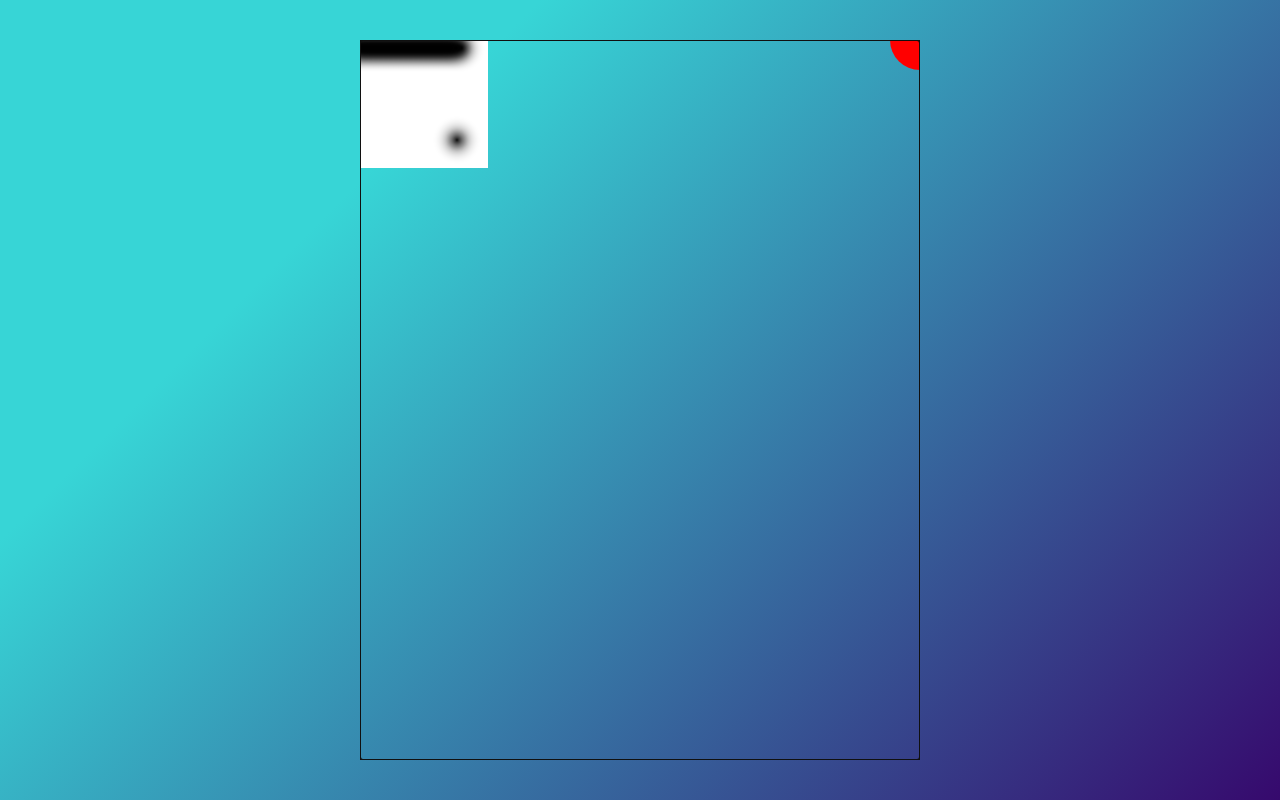
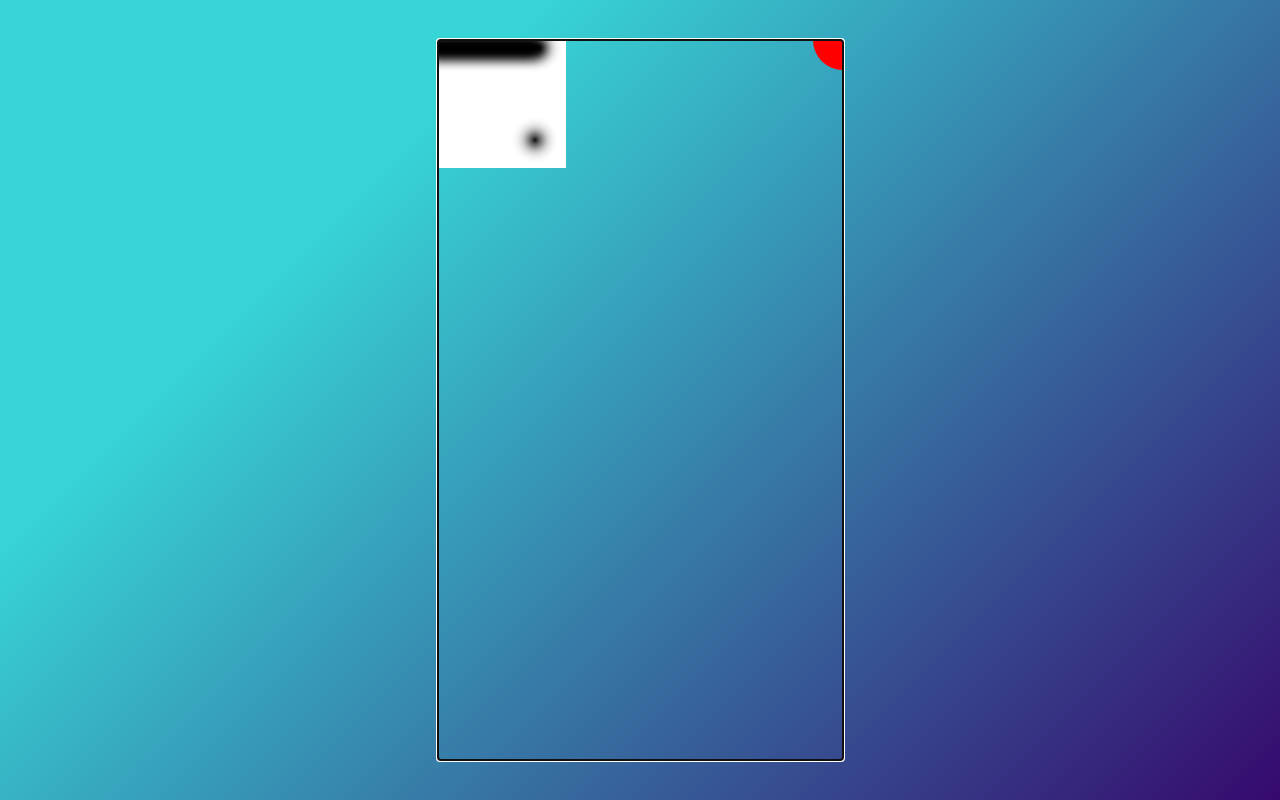
Before and after one commit to bobvanderlinden/ld48, a website with bundled scripts: page index.html in a window 1280 px wide. Built offline with nearby package versions, Linux system fonts and the light colour scheme.

Commit message:
setup aspect ratio container for canvas

```diff
--- a/index.html
+++ b/index.html
@@ -8,8 +8,8 @@
 
   <body>
     <!-- <audio src="assets/music.mp3" type="audio/mpeg" autoplay="1" loop="1"></audio> -->
-    <div id="container">
-      <canvas id="main" width="800" height="600"></canvas>
+    <div id="container" style="--aspect-ratio:9/16;">
+      <canvas id="main" width="900" height="1600"></canvas>
     </div>
   </body>
 </html>
--- a/main.css
+++ b/main.css
@@ -1,15 +1,5 @@
-.embedded {
-  display: none;
-}
-
 * {
   box-sizing: border-box;
-}
-
-#container {
-  height: 90vh;
-  max-width: 70vh;
-  overflow: hidden;
 }
 
 body {
@@ -26,4 +16,22 @@ body {
   background-size: cover;
   height: 100vh;
 }
+
+[style*="--aspect-ratio"] {
+  position: relative;
+  width: calc(90vh * (var(--aspect-ratio)));
 }
+
+[style*="--aspect-ratio"]::before {
+  content: "";
+  display: block;
+  padding-bottom: calc(100% / (var(--aspect-ratio)));
+}
+
+[style*="--aspect-ratio"] > :first-child {
+  width: 100%;
+  height: 100%;
+  position: absolute;
+  top: 0;
+  left: 0;
+}
```
